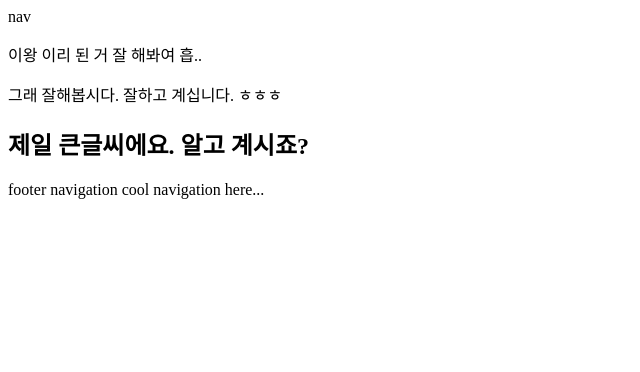
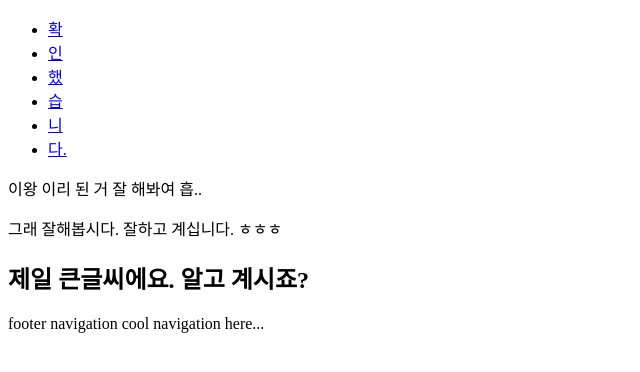
Before and after one commit to kimyh1216/company-project-1, a plain HTML site: page index.html in a window 1280 px wide. Shown: the whole page, without its empty margins (0-640 px from the left). Drawn offline with Linux system fonts and the light colour scheme.

Commit message:
네비 작업

```diff
--- a/index.html
+++ b/index.html
@@ -8,7 +8,16 @@
   </head>
   <body>
     <header>
-      <nav>nav</nav>
+      <nav>
+        <ul class="nav-list">
+          <li class="item"><a href="#none" class="link">확</a></li>
+          <li class="item"><a href="#none" class="link">인</a></li>
+          <li class="item"><a href="#none" class="link">했</a></li>
+          <li class="item"><a href="#none" class="link">습</a></li>
+          <li class="item"><a href="#none" class="link">니</a></li>
+          <li class="item"><a href="#none" class="link">다.</a></li>
+        </ul>
+      </nav>
     </header>
     <main class="main">
       <section class="section">
@@ -17,9 +26,6 @@
         <h1>제일 큰글씨에요. 알고 계시죠?</h1>
       </section>
     </main>
-    <footer>
-      footer navigation
-      cool navigation here...
-    </footer>
+    <footer>footer navigation cool navigation here...</footer>
   </body>
 </html>
```
